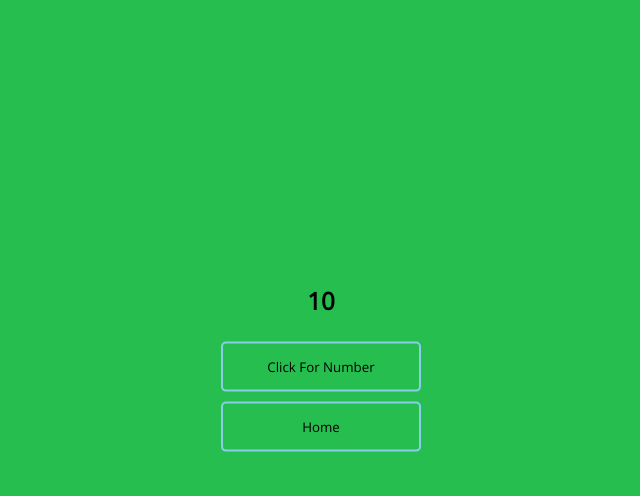
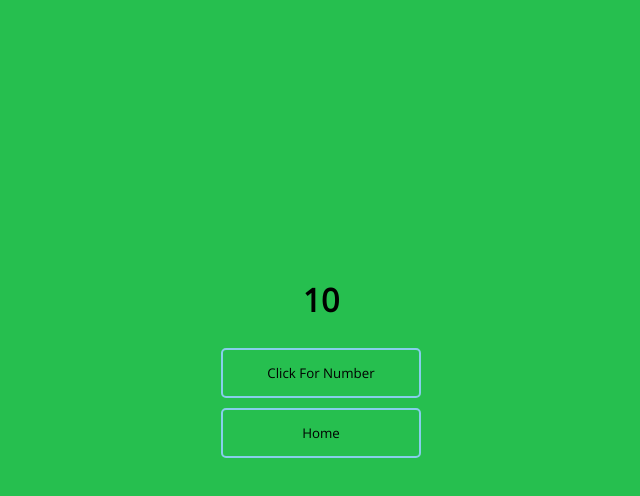
Before and after one commit to Bean1234567891011/randomfixed, a plain HTML site: page index.html in a window 1280 px wide. Both pictures are taken after a click on the button "1-20 Number Randomizer". Shown: the whole page, without its empty margins (319-959 px from the left). Drawn offline with nearby package versions, Linux system fonts and the light colour scheme.

Commit message:
Update index.html

```diff
--- a/index.html
+++ b/index.html
@@ -18,7 +18,7 @@
 
 		</div>
 		<div id = "twenty">
-			<h2 id = "demo">10</h2>
+			<h1 id = "demo">10</h1>
 			<button class="twentyPlay" onClick="twentyRandom()">Click For Number</button>
 			<br>
 			<button class="twentyPlay" onClick="twentyHome()">Home</button>
```
